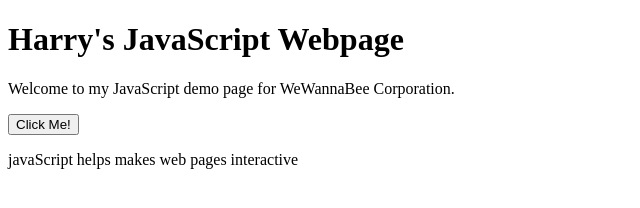
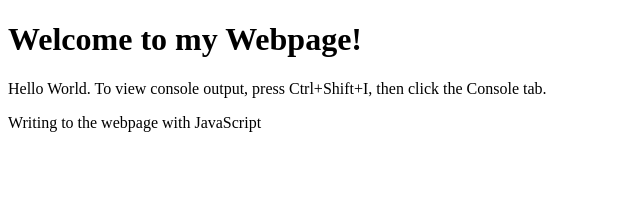
Before and after one commit to hsandhu01/W110-COP1801-Section-01-JavaScrip, a plain HTML site: page Module 01/index.html in a window 1280 px wide. Shown: the whole page, without its empty margins (0-640 px from the left). Drawn offline with Linux system fonts and the light colour scheme.

Commit message:
changed after professor request

```diff
--- a/Module 01/index.html
+++ b/Module 01/index.html
@@ -2,26 +2,18 @@
 <html lang="en">
 <head>
     <meta charset="UTF-8">
-    <title>WeWannaBee - JavaScript Showcase</title>
+    <meta name="viewport" content="width=device-width, initial-scale=1.0">
+    <title>My Webpage</title>
 </head>
 <body>
-    <h1>Harry's JavaScript Webpage</h1>
 
-    <p>Welcome to my JavaScript demo page for WeWannaBee Corporation.</p>
-
-    <button onclick="showMessage()">Click Me!</button>
+    <h1>Welcome to my Webpage!</h1>
+    <p>Hello World. To view console output, press Ctrl+Shift+I, then click the Console tab.</p>
 
     <script>
-        // console log
-        console.log("This is Harry Sandhu's JavaScript Webpage.");
+        document.write("Writing to the webpage with JavaScript");
+        console.log("Writing to the console with JavaScript");
+    </script>
 
-        // custom message for my visitors
-        document.write("<p>javaScript helps makes web pages interactive</p>");
-
-        // this will show alert
-        function showMessage() {
-            alert("Thanks for visiting Harry's webpage!");
-        }
-    </script>
 </body>
 </html>
```
